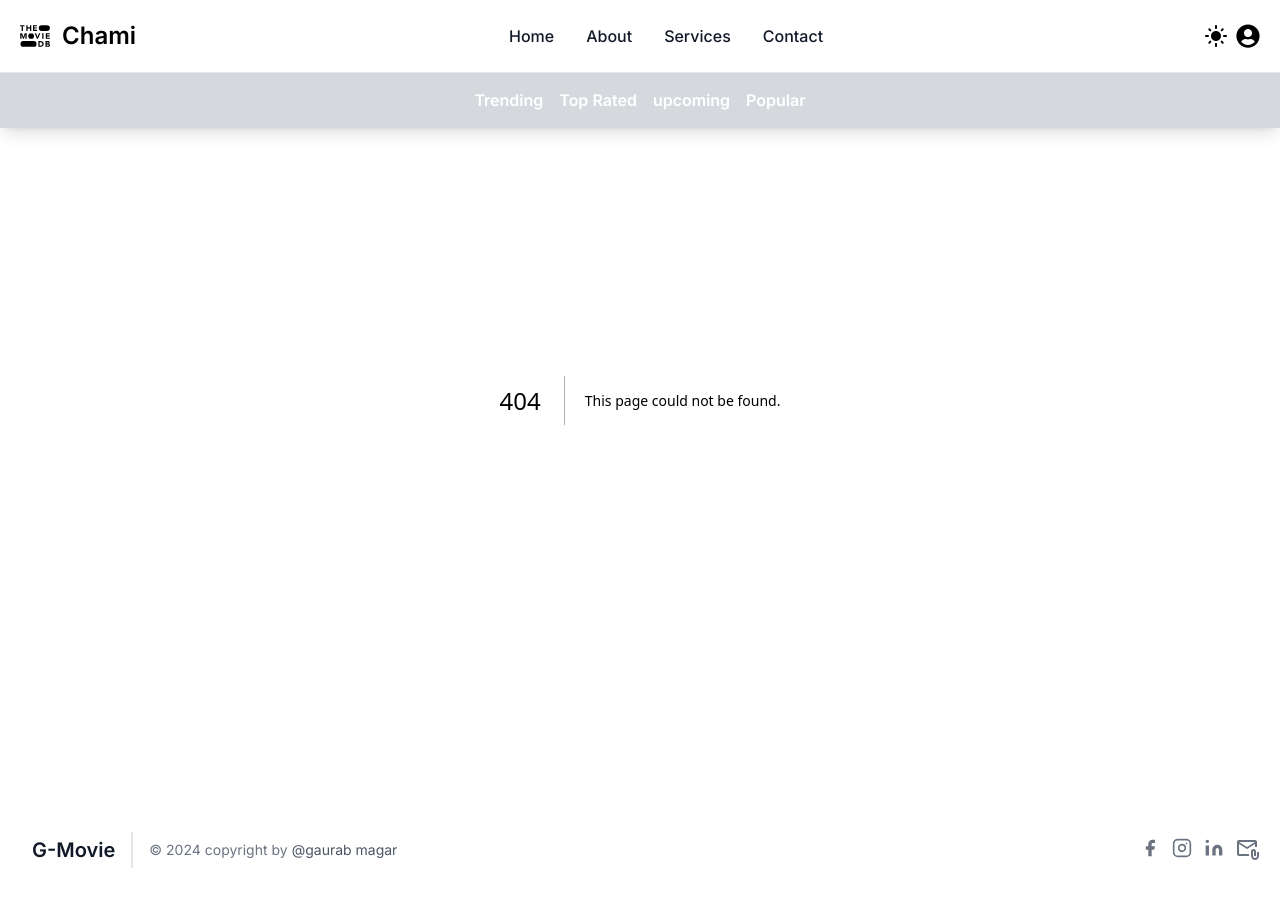
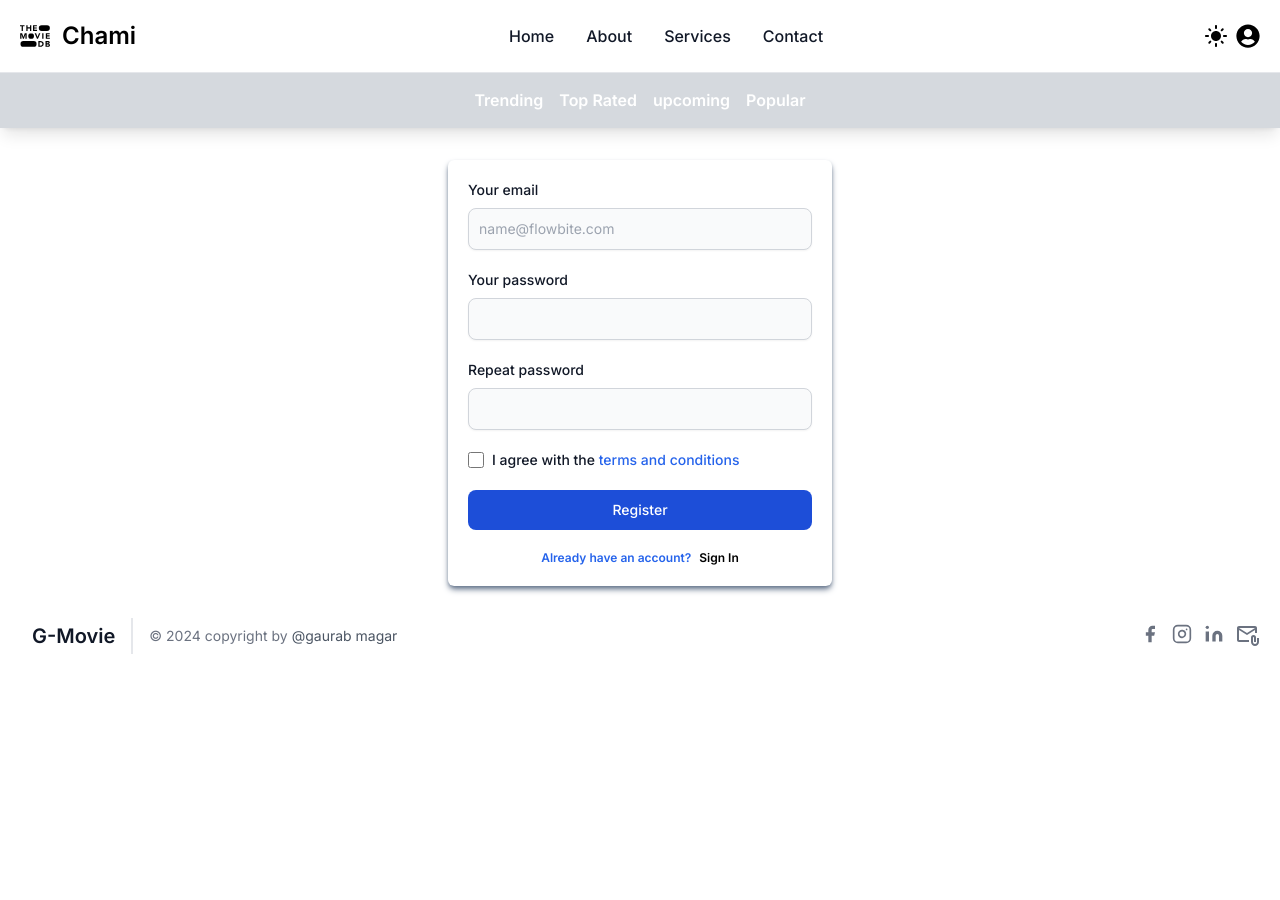
Before and after one commit to gaurab-magar/ImDb, a Next.js app: page /register in a window 1280 px wide. Before the commit this address had no page. After the commit the page ends 800 px from the top, so only its background shows below. Built offline with nearby package versions, Linux system fonts and the light colour scheme.

Commit message:
signin and register page added

```diff
--- /dev/null
+++ b/src/app/(Auth)/SignIn/page.js
@@ -0,0 +1,37 @@
+import Link from 'next/link'
+import React from 'react'
+
+const page = () => {
+  return (
+    <div className='mt-40'>
+        <form className="max-w-sm mx-auto shadow-md shadow-slate-500 rounded-md p-5">
+        <div className="mb-5">
+            <label for="email" className="block mb-2 text-sm font-medium text-gray-900 dark:text-white">Your email</label>
+            <input type="email" id="email" className="shadow-sm bg-gray-50 border border-gray-300 text-gray-900 text-sm rounded-lg focus:ring-blue-500 focus:border-blue-500 block w-full p-2.5 dark:bg-gray-700 dark:border-gray-600 dark:placeholder-gray-400 dark:text-white dark:focus:ring-blue-500 dark:focus:border-blue-500 dark:shadow-sm-light" placeholder="name@flowbite.com" required />
+        </div>
+        <div className="mb-5">
+            <label for="password" className="block mb-2 text-sm font-medium text-gray-900 dark:text-white">Your password</label>
+            <input type="password" id="password" className="shadow-sm bg-gray-50 border border-gray-300 text-gray-900 text-sm rounded-lg focus:ring-blue-500 focus:border-blue-500 block w-full p-2.5 dark:bg-gray-700 dark:border-gray-600 dark:placeholder-gray-400 dark:text-white dark:focus:ring-blue-500 dark:focus:border-blue-500 dark:shadow-sm-light" required />
+        </div>
+        <div className="flex items-start mb-5">
+            <div className="flex items-center h-5">
+            <input id="terms" type="checkbox" value="" className="w-4 h-4 border border-gray-300 rounded bg-gray-50 focus:ring-3 focus:ring-blue-300 dark:bg-gray-700 dark:border-gray-600 dark:focus:ring-blue-600 dark:ring-offset-gray-800 dark:focus:ring-offset-gray-800" required />
+            </div>
+            <label for="terms" className="ms-2 text-sm font-medium text-gray-900 dark:text-gray-300">I agree with the <a href="#" className="text-blue-600 hover:underline dark:text-blue-500">terms and conditions</a></label>
+        </div>
+        <button type="submit" className="text-white w-full bg-blue-700 hover:bg-blue-800 focus:ring-4 focus:outline-none focus:ring-blue-300 font-medium rounded-lg text-sm px-5 py-2.5 text-center dark:bg-blue-600 dark:hover:bg-blue-700 dark:focus:ring-blue-800">Sign In</button>
+        <div className='w-full flex justify-center items-center'>
+            <Link href='/register'>
+                <p className='text-blue-600 font-semibold hover:underline dark:text-blue-500 text-xs mt-5'>Don't have an account?
+                    <span className='text-black hover:underline dark:text-white ml-2'>Register</span>
+                </p>
+            </Link>
+        </div>
+        </form>
+    </div>
+
+
+  )
+}
+
+export default page
--- /dev/null
+++ b/src/app/(Auth)/register/page.js
@@ -0,0 +1,40 @@
+import React from 'react';
+import Link from 'next/link';
+
+const page = () => {
+  return (
+    <div className='mt-40'>
+    <form className="max-w-sm mx-auto rounded-md p-5 shadow-md shadow-slate-500 ">
+        <div className="mb-5">
+            <label for="email" className="block mb-2 text-sm font-medium text-gray-900 dark:text-white">Your email</label>
+            <input type="email" id="email" className="shadow-sm bg-gray-50 border border-gray-300 text-gray-900 text-sm rounded-lg focus:ring-blue-500 focus:border-blue-500 block w-full p-2.5 dark:bg-gray-700 dark:border-gray-600 dark:placeholder-gray-400 dark:text-white dark:focus:ring-blue-500 dark:focus:border-blue-500 dark:shadow-sm-light" placeholder="name@flowbite.com" required />
+        </div>
+        <div className="mb-5">
+            <label for="password" className="block mb-2 text-sm font-medium text-gray-900 dark:text-white">Your password</label>
+            <input type="password" id="password" className="shadow-sm bg-gray-50 border border-gray-300 text-gray-900 text-sm rounded-lg focus:ring-blue-500 focus:border-blue-500 block w-full p-2.5 dark:bg-gray-700 dark:border-gray-600 dark:placeholder-gray-400 dark:text-white dark:focus:ring-blue-500 dark:focus:border-blue-500 dark:shadow-sm-light" required />
+        </div>
+        <div className="mb-5">
+            <label for="repeat-password" className="block mb-2 text-sm font-medium text-gray-900 dark:text-white">Repeat password</label>
+            <input type="password" id="repeat-password" className="shadow-sm bg-gray-50 border border-gray-300 text-gray-900 text-sm rounded-lg focus:ring-blue-500 focus:border-blue-500 block w-full p-2.5 dark:bg-gray-700 dark:border-gray-600 dark:placeholder-gray-400 dark:text-white dark:focus:ring-blue-500 dark:focus:border-blue-500 dark:shadow-sm-light" required />
+        </div>
+        <div className="flex items-start mb-5">
+            <div className="flex items-center h-5">
+            <input id="terms" type="checkbox" value="" className="w-4 h-4 border border-gray-300 rounded bg-gray-50 focus:ring-3 focus:ring-blue-300 dark:bg-gray-700 dark:border-gray-600 dark:focus:ring-blue-600 dark:ring-offset-gray-800 dark:focus:ring-offset-gray-800" required />
+            </div>
+            <label for="terms" className="ms-2 text-sm font-medium text-gray-900 dark:text-gray-300">I agree with the <a href="#" className="text-blue-600 hover:underline dark:text-blue-500">terms and conditions</a></label>
+        </div>
+        <button type="submit" className="text-white w-full bg-blue-700 hover:bg-blue-800 font-medium rounded-lg text-sm px-5 py-2.5 text-center dark:bg-blue-600 dark:hover:bg-blue-700 dark:focus:ring-blue-800">Register</button>
+        <div className='w-full flex justify-center items-center'>
+            <Link href='/SignIn'>
+                <p className='text-blue-600 font-semibold hover:underline dark:text-blue-500 text-xs mt-5'>Already have an account?
+                    <span className='text-black hover:underline dark:text-white ml-2'>Sign In</span>
+                </p>
+            </Link>
+        </div>
+    </form>
+</div>
+
+  )
+}
+
+export default page
--- a/src/app/Components/HeroWrap.js
+++ b/src/app/Components/HeroWrap.js
@@ -26,4 +26,4 @@ const HeroWrap = () => {
   )
 }
 
-export default HeroWrap
+export default HeroWrap;
--- a/src/app/Components/Navbar.js
+++ b/src/app/Components/Navbar.js
@@ -25,7 +25,7 @@ const Navbar = () => {
         <DarkMode />
       </div>
 
-        <button type="button" className="font-medium"><FaUserCircle className='text-2xl' /></button>
+        <Link href='/SignIn' type="button"  className="font-medium"><FaUserCircle className='text-2xl' /></Link>
         <button onClick={()=>setIsopen(!isOpen)} type="button" className="inline-flex items-center p-2 w-10 h-10 justify-center text-sm text-gray-500 rounded-lg md:hidden hover:bg-gray-100 focus:outline-none focus:ring-2 focus:ring-gray-200 dark:text-gray-400 dark:hover:bg-gray-700 dark:focus:ring-gray-600">
           <svg className="w-5 h-5" aria-hidden="true" xmlns="http://www.w3.org/2000/svg" fill="none" viewBox="0 0 17 14">
               <path stroke="currentColor" stroke-linecap="round" stroke-linejoin="round" stroke-width="2" d="M1 1h15M1 7h15M1 13h15"/>
```
